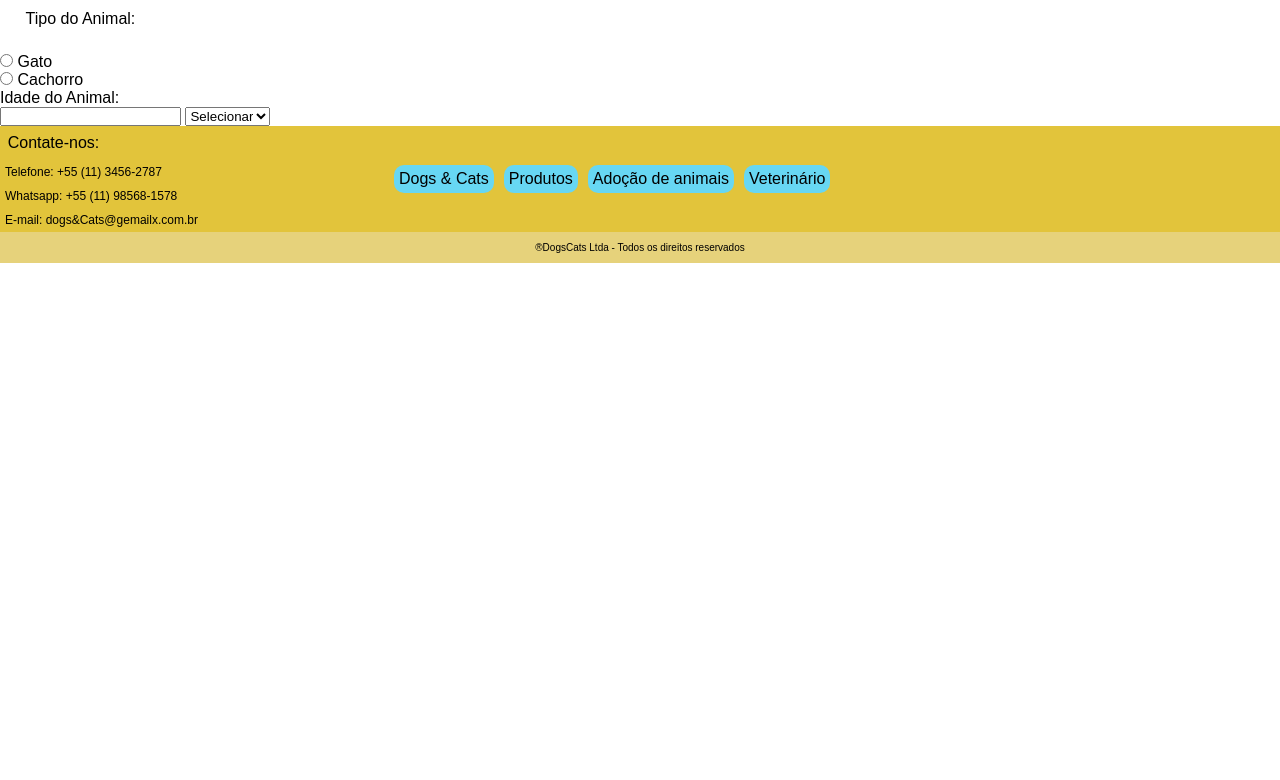
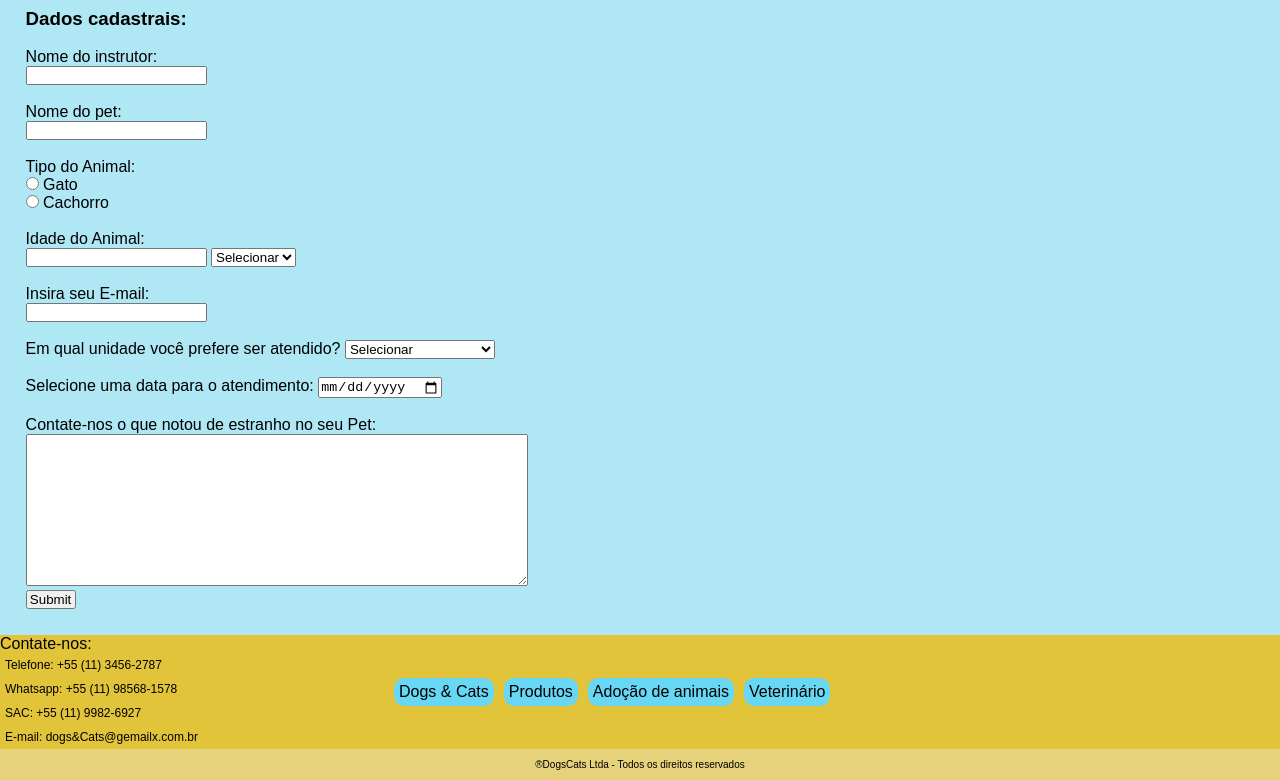
Before and after one commit to DiSouzaDev/Pet_Shop, a plain HTML site: page veterinario.html in a window 1280 px wide. Shown: the part 90-870 px from the top of the page. Before the commit the page ends 800 px from the top, so only its background shows below. Drawn offline with Linux system fonts and the light colour scheme; files whose address does not match are found by name.

Commit message:
Páginas reestilizadas e formulário mais completo.
Foi feito um estilo mais adequado para as páginas, bem como a criação de um formulário com mais informações.

```diff
--- a/style.css
+++ b/style.css
@@ -18,6 +18,10 @@
     border-radius: 20px;
 }
 
+body{
+    background: rgb(176, 231, 245);
+}
+
 body, ul, li {
     margin: 0px;
     padding: 0px;
@@ -28,18 +32,6 @@ body, ul, li {
 a{
     text-decoration: none;
     color: black;
-}
-
-h2{
-    padding: 10px;
-}
-
-h3{
-    padding: 10px;
-}
-
-p{
-    padding: 2%;
 }
 
 .p1{
@@ -97,7 +89,7 @@ p{
 }
 
 .flex > div{
-    flex: 1 1 200px;
+    flex: 1 1 500px;
 }
 
 .footer{
@@ -119,6 +111,7 @@ p{
     padding: 1px;
     margin: 10px;
     border: 1px #343553 solid;
+    background: white;
 }
 
 table tr td{
@@ -128,3 +121,12 @@ table tr td{
 .dados{
     width: 30%;
 }
+
+.container{
+    padding: 2%;
+    justify-content: center;
+}
+
+.form{
+    user-select: none;
+}
--- /dev/null
+++ b/styles.css
@@ -0,0 +1,17 @@
+* {
+    margin: 0;
+    padding: 0;
+}
+
+.linha {
+    display: flex;
+    flex-direction: row;
+    flex-wrap: wrap;
+}
+
+@media (max-width: 350px) {
+    .caixa {
+        display: block;
+        background: linear-gradient(90deg, rgba(2, 0, 36, 1) 0%, rgba(9, 9, 121, 1) 34%, rgba(7, 57, 153, 1) 65%, rgba(0, 212, 255, 1) 100%);
+    }
+}
--- a/veterinario.html
+++ b/veterinario.html
@@ -17,25 +17,29 @@
 				<li><a href="veterinario.html">Veterinário</a></li>
 			</ul>
 		</nav>
-	</header>
+	</header> <br><br><br><br>
 	<section>
+		<div class="container">
+			<h3>Dados cadastrais:</h3> <br>
 			<form class="form">
 				<div>
 					<label for="inst">Nome do instrutor:</label> <br>
 					<input type="text" id="inst"> <br>
 				</div>
+				<br>
 				<div>
 					<label for="pet">Nome do pet:</label> <br>
 					<input type="text" id="pet"> <br>
 				</div>
+				<br>
 				<div>
 					<p>Tipo do Animal:</p>
 					<input type="radio" id="gato" name="fav_language" value="Gato">
 					<label for="gato">Gato</label><br>
 					<input type="radio" id="cach" name="fav_language" value="Cachorro">
-				<label for="css">Cachorro</label><br>
+					<label for="cach">Cachorro</label><br>
 				</div>
-
+				<br>
 				<div>
 					<label for="idade">Idade do Animal:</label> <br>
 					<input type="text" id="idade">
@@ -44,9 +48,38 @@
 						<option>Mês(es)</option>
 						<option>Ano(s)</option>
 					</select>
-
+				</div>
+				<br>
+				<div>
+					<label for="email">Insira seu E-mail:</label> <br>
+					<input type="email" id="email">
+				</div>
+				<br>
+				<div>
+					<label for="idade">Em qual unidade você prefere ser atendido?</label>
+					<select id="unidade">
+						<option>Selecionar</option>
+						<option>Unidade Lapa</option>
+						<option>Unidade Luz</option>
+						<option>Unidade Barra Funda</option>
+						<option>Unidade Casa Verde</option>
+					</select>
+				</div>
+				<br>
+				<div>
+					<label for="data">Selecione uma data para o atendimento:</label>
+					<input type="date" id="data">
+				</div>
+				<br>
+				<div>
+					<label>Contate-nos o que notou de estranho no seu Pet:</label> <br>
+					<textarea row="6" style="min-width: 500px; min-height: 150px; max-width: 500px; max-height: 150px;"></textarea>
+				</div>
+				<div>
+					<input type="submit" id="enviar" style="width: 50px;">
 				</div>
 			</form>
+		</div>
 	</section>
 </body>
 <!--Rodapé da página-->
@@ -55,6 +88,7 @@
 		<p>Contate-nos:</p>
 		<p class="p1">Telefone: +55 (11) 3456-2787</p>
 		<p class="p1">Whatsapp: +55 (11) 98568-1578</p>
+		<p class="p1">SAC: +55 (11) 9982-6927</p>
 		<p class="p1">E-mail: dogs&Cats@gemailx.com.br</p>
 	</div>
 	<nav>
```
Also changed, not shown: adocao.html (+10 -1 lines), index.html (+9 -7 lines), loja.html (+4 -1 lines), bob.png (added), pastor.png (added). Lines whose indentation alone changed are shown as unchanged.
